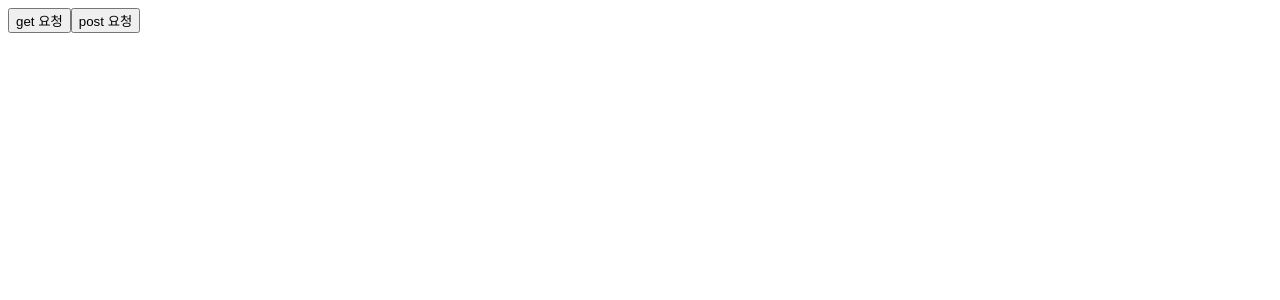
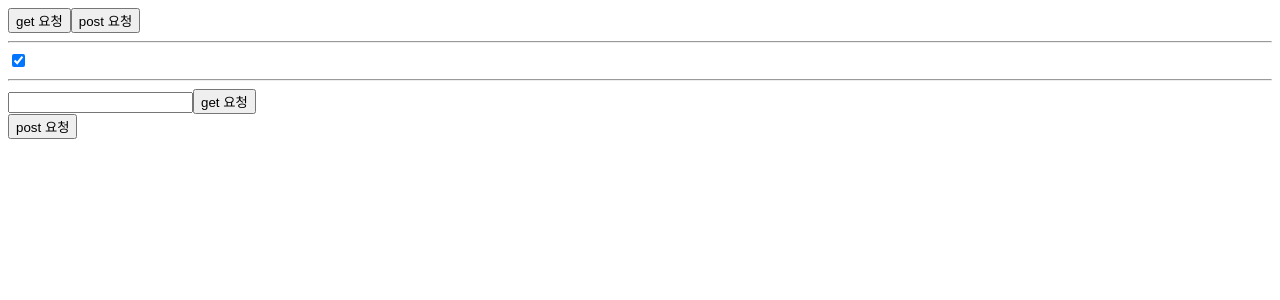
Before and after one commit to hagop5989/react20240509, a React (Vite) app: page / in a window 1280 px wide. Shown: the top 300 px of the page. Built offline with nearby package versions, Linux system fonts and the light colour scheme.

Commit message:
20240516 react- 공부  get,post 요청 핸들러메소드 작성2 (학원)

```diff
--- a/src/App.jsx
+++ b/src/App.jsx
@@ -1,7 +1,10 @@
-import React from "react";
+import React, { useState } from "react";
 import axios from "axios";
 
 function App(props) {
+  const [data, setData] = useState("");
+  const [ck, setCk] = useState(true);
+
   function handleClickButton1() {
     // ajax get 요청
     axios.get("/api/someurl").then((response) => {
@@ -13,10 +16,35 @@ function App(props) {
     axios.post("/api/someurl");
   }
 
+  function handleClickButton3() {
+    axios.get(`/api/someurl2?id=${employeeId}`).then((response) => {
+      const data1 = response.data;
+      setData(data1);
+    });
+  }
+
+  function handleClickButton4() {
+    axios.post("/api/someurl2");
+  }
+
+  const [employeeId, setEmployeeId] = useState("");
+
   return (
     <div>
       <button onClick={handleClickButton1}>get 요청</button>
       <button onClick={handleClickButton2}>post 요청</button>
+
+      <hr />
+      <input
+        type="checkbox"
+        checked={ck}
+        onChange={(e) => setCk(e.target.checked)}
+      />
+      <hr />
+      <input type="text" onChange={(e) => setEmployeeId(e.target.value)} />
+      <button onClick={handleClickButton3}>get 요청</button>
+      {ck && <div>{data}</div>}
+      <button onClick={handleClickButton4}>post 요청</button>
     </div>
   );
 }
```
